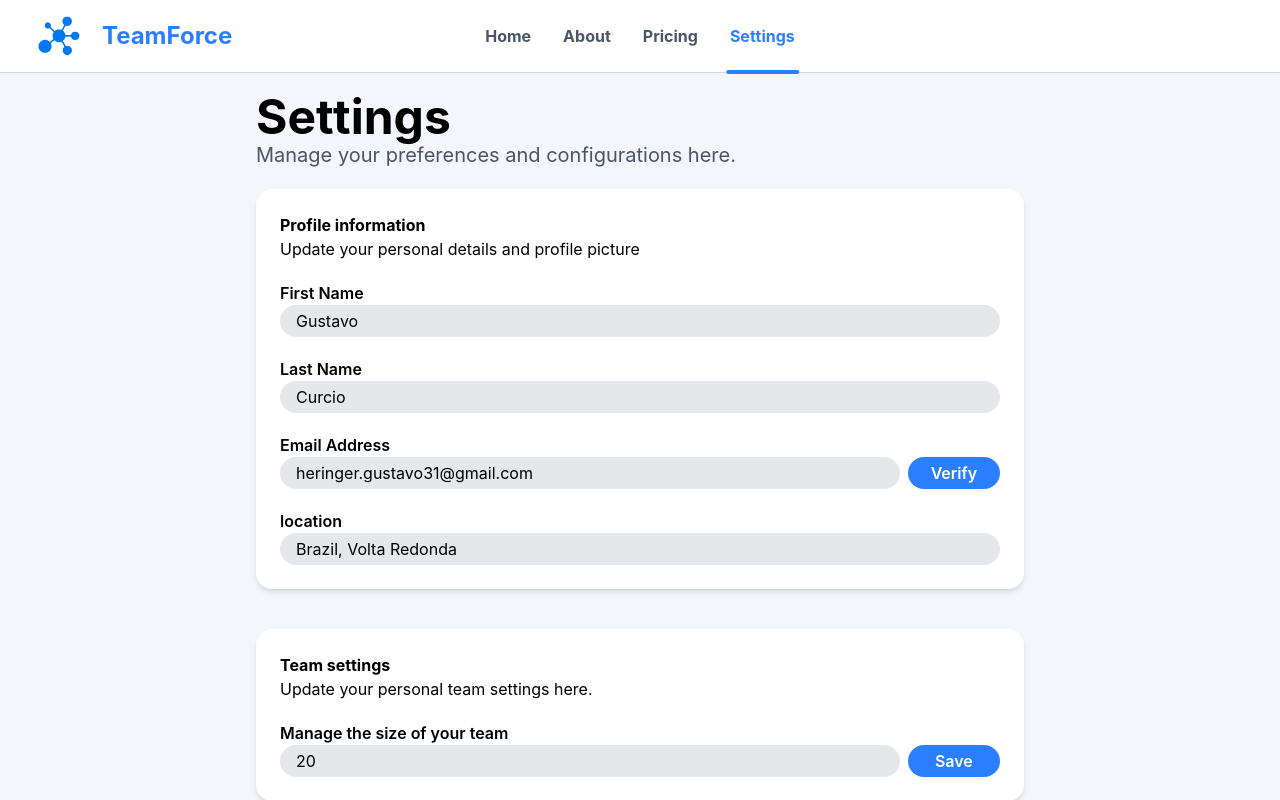
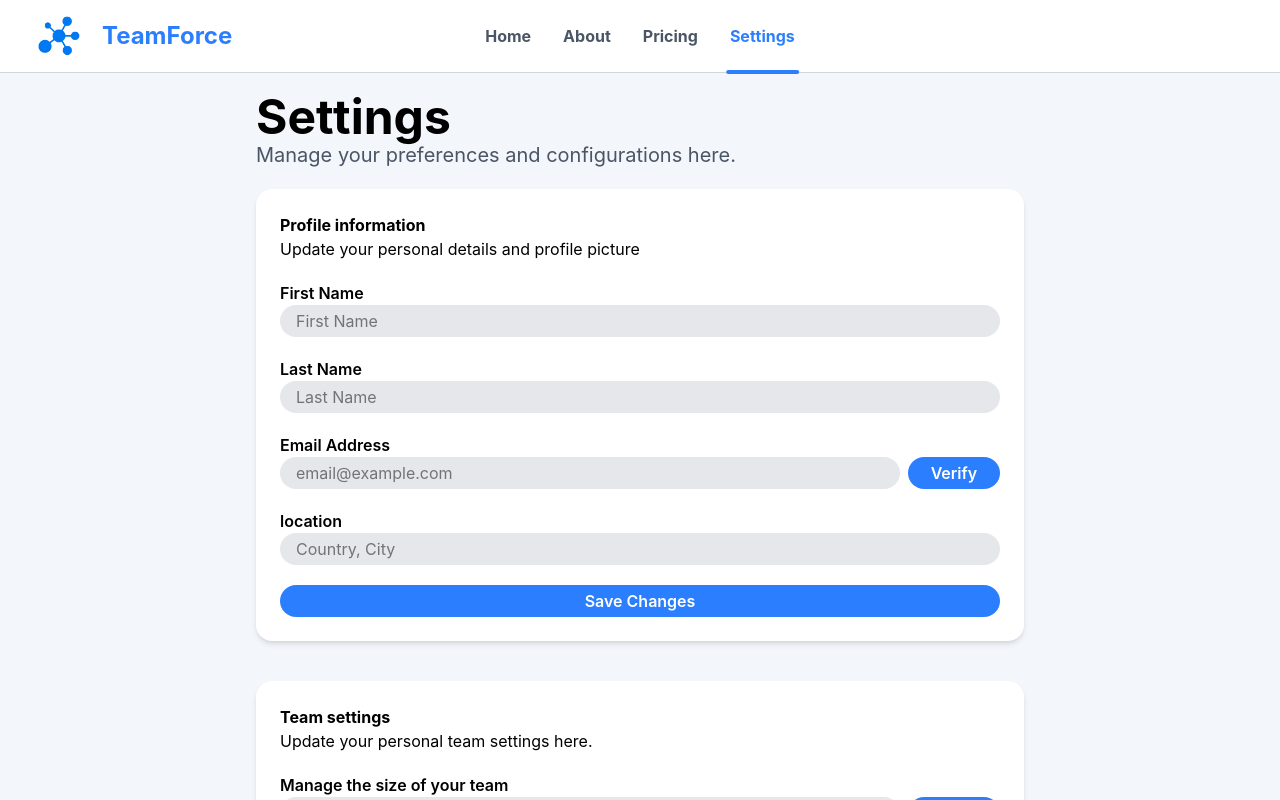
Before and after one commit to GustavoHeringerCurcio/Internal-Team-Directory-App, a Next.js app: page /settings in a window 1280 px wide. Built offline with nearby package versions, Linux system fonts and the light colour scheme; a web font is replaced by a local one.

Commit message:
Improve search bar behavior and make navbar logo clickable

```diff
--- a/app/about/page.tsx
+++ b/app/about/page.tsx
@@ -35,7 +35,7 @@ export default function About() {
                 alt="Creator of TeamForce"
               />
             </div>
-            <div className="ml-6 text-center sm:text-left bg-white p-6 rounded-lg shadow-md max-w-xl md:max-w-full">
+            <div className=" text-center sm:text-left bg-white p-6 rounded-lg shadow-md max-w-xl md:max-w-full">
               <h3 className="text-xl sm:text-2xl font-semibold text-gray-800">Creator: Gustavo Heringer Curcio</h3>
               <p className="text-gray-600 mt-4 text-lg sm:text-xl">
                 Hi, I’m Gustavo Heringer Curcio, and I’m the developer behind TeamForce. This project has been an amazing opportunity for me to push my boundaries and keep learning. It’s been a fun and challenging process, and I’m excited for the next step in my learning journey.
--- a/app/components/navbar/Header.tsx
+++ b/app/components/navbar/Header.tsx
@@ -26,8 +26,10 @@ export default function Header({ visible = true}: HeaderProps) {
 
         {/* Logo */}
         <div className="flex items-center gap-2">
-          <Image src={Logo} width={70} height={70} alt="TeamForce Logo" />
-          <h2 className="text-blue-500 font-bold text-2xl">TeamForce</h2>
+          <a href="/" className=" flex items-center gap-2">
+            <Image src={Logo} width={70} height={70} alt="TeamForce Logo" />
+            <h2 className="text-blue-500 font-bold text-2xl">TeamForce</h2>
+          </a>
         </div>
 
         {/* Navbar desktop CENTRALIZADA */}
--- a/app/page.tsx
+++ b/app/page.tsx
@@ -41,9 +41,9 @@ export default function Page() {
   const [roleFilter, setRoleFilter] = useState("All");
   const [sortAz, setSortAz] = useState(false);
   const [searchFocused, setSearchFocused] = useState(false);
-  const [loading, setLoading] = useState(true); // NOTE: Simple Load State -- transform to skeleton later
+  const [loading, setLoading] = useState(true);
 
-
+  //save on localstorage the number of team members
   const [numberOfTeam, setNumberOfTeam] = useState<number>(() => {
     if (typeof window === "undefined") return 20;
 
@@ -51,8 +51,10 @@ export default function Page() {
     return saved ? Number(saved) : 20;
   });
 
+
   function getStatusByWorkTime(workStart: string, workEnd: string): "online" | "offline" {
-    // Pegar horário atual em EST
+
+    //get current time in EST
     const estTime = new Date().toLocaleString('en-US', {
       timeZone: 'America/New_York',
       hour12: false,
@@ -60,31 +62,31 @@ export default function Page() {
       minute: '2-digit'
     });
 
-    // Compare: estTime >= workStart && estTime < workEnd
+    //to compare estTime >= workStart && estTime < workEnd
     if (estTime >= workStart && estTime < workEnd) {
-      return "online";   // Está dentro do horário de trabalho
+      return "online";   //inside the work time
     } else {
-      return "offline";  // Fora do horário de trabalho
+      return "offline";  //outside the work time
     }
   }
+
+
 
   {/* ===== Overview stats ===== */ }
   const totalMembers = members.length;
 
   // Leaders Active
-  const leadersActive = members.filter(
-    m => m.role === "👑Team Lead" && m.status === "online"
-  ).length;
+  const leadersActive = members.filter(m => m.role === "👑 Team Lead" && m.status === "online").length;
 
   // Members Active
-  const membersActive = members.filter(
-    m => m.status === "online"
-  ).length;
+  const membersActive = members.filter(m => m.status === "online").length;
 
   // Members Away
-  const membersAway = members.filter(
-    m => m.status === "offline"
-  ).length;
+  const membersAway = members.filter(m => m.status === "offline").length;
+
+
+
+
 
   {/* ===== Fetch API using RandomUserAPI ===== */ }
   useEffect(() => {
@@ -111,7 +113,7 @@ export default function Page() {
           return {
             id: index + 1,
             name: `${user.name.first} ${user.name.last}`,
-            role: ["Developer", "Marketing", "Support", "👑Team Lead"][Math.floor(Math.random() * 4)],
+            role: ["Developer", "Marketing", "Support", "👑 Team Lead"][Math.floor(Math.random() * 4)], //decide the 4 roles randomly
             email: user.email,
             avatar: user.picture.large,
             workStart,
@@ -154,7 +156,7 @@ export default function Page() {
 
 
   //RoleButton Roles(strings)
-  const roles = ["All", "👑Team Lead", "Developer", "Marketing", "Support", "+"];
+  const roles = ["All", "👑 Team Lead", "Developer", "Marketing", "Support", "+" ];
 
   {/* ================== "HTML" ===================*/ }
   return (
@@ -212,28 +214,10 @@ export default function Page() {
                 placeholder="Search by name..."
                 className="w-full h-16 border border-gray-300 rounded-full bg-white px-4 pr-10 text-[20px] transition-all duration-200"
                 value={searchQuery}
-                onFocus={() => setSearchFocused?.(true)}  // Garante que os elementos sumam
-                onBlur={() => {
-                  // Só executa o blur se o campo estiver vazio (evitar fechar quando limpar o campo)
-                  if (searchQuery === '') {
-                    setSearchFocused?.(false);
-                  }
-                }} // Ao sair, os elementos voltam
+                onFocus={() => setSearchFocused(true)}
+                onBlur={() => setSearchFocused(false)}
                 onChange={(e) => setSearchQuery(e.target.value)}
               />
-
-              {/* Ícone de X para limpar */}
-              {searchQuery && (
-                <span
-                  className="absolute right-2 top-1/2 transform -translate-y-1/2 text-gray-400 cursor-pointer"
-                  onClick={(e) => {
-                    e.stopPropagation(); // Previne o blur do input
-                    setSearchQuery(''); // Limpa o campo
-                  }}
-                >
-                  ✖️
-                </span>
-              )}
             </div>
 
 
@@ -250,10 +234,11 @@ export default function Page() {
         {/* ===== Members list using sortedMembers ===== */}
         {loading ? (
           <div className="flex flex-col justify-center items-center mt-20">
-            {/* Bolinha girando */}
+            {/* loanding effect with tailwind */}
             <div className="w-12 h-12 border-4 border-blue-500 border-t-transparent rounded-full animate-spin"></div>
             <p className="text-gray-500 text-xl mt-4">Loading members...</p>
           </div>
+
         ) : (
           <MemberList
             members={sortedMembers}
--- a/app/settings/page.tsx
+++ b/app/settings/page.tsx
@@ -46,17 +46,17 @@ export default function Settings() {
 
           <div className="flex flex-col mt-5">
             <p className="text-black font-semibold">First Name</p>
-            <input type="text" name="Name" id="name" className="bg-gray-200 h-8 px-4 rounded-lg w-full transition" defaultValue="Gustavo" />
+            <input type="text" name="Name" id="name" className="bg-gray-200 h-8 px-4 rounded-lg w-full transition" placeholder="First Name" />
           </div>
           <div className="flex flex-col mt-5">
             <p className="text-black font-semibold">Last Name</p>
-            <input type="text" name="Name" id="name" className="bg-gray-200 h-8 px-4 rounded-lg w-full transition" defaultValue="Curcio" />
+            <input type="text" name="Name" id="name" className="bg-gray-200 h-8 px-4 rounded-lg w-full transition" placeholder="Last Name"  />
           </div>
           <div className="flex flex-col mt-5">
-            <p className="text-black font-semibold text-nowrap">Email Address</p>
+            <p className="text-black font-semibold text-nowrap" >Email Address</p>
 
             <div className="flex flex-col md:flex-row gap-2  md:justify-between">
-              <input type="text" name="Name" id="name" className="bg-gray-200 h-8 text-base md:text-base px-4 rounded-lg w-full transition" defaultValue="heringer.gustavo31@gmail.com" />
+              <input type="text" name="Name" id="name" className="bg-gray-200 h-8 text-base md:text-base px-4 rounded-lg w-full transition" placeholder="email@example.com" />
               <input type="submit" value="Verify" className=" w-full md:w-[15%] h-8 rounded-lg bg-blue-500 text-white font-semibold
               hover:bg-blue-700 hover:scale-102
               active:bg-blue-300 active:scale-98
@@ -65,7 +65,14 @@ export default function Settings() {
           </div>
           <div className="flex flex-col mt-5">
             <p className="text-black font-semibold">location</p>
-            <input type="text" name="Name" id="name" className="bg-gray-200 h-8 px-4 rounded-lg w-full transition" defaultValue="Brazil, Volta Redonda" />
+            <input type="text" name="Name" id="name" placeholder="Country, City" className="bg-gray-200 h-8 px-4 rounded-lg w-full transition"  />
+
+          </div>
+          <div>
+            <input type="submit" value="Save Changes" className=" w-full md:full mt-5 h-8 rounded-lg bg-blue-500 text-white font-semibold
+              hover:bg-blue-700 hover:scale-102
+              active:bg-blue-300 active:scale-98
+              " />
           </div>
         </section>
 
```
